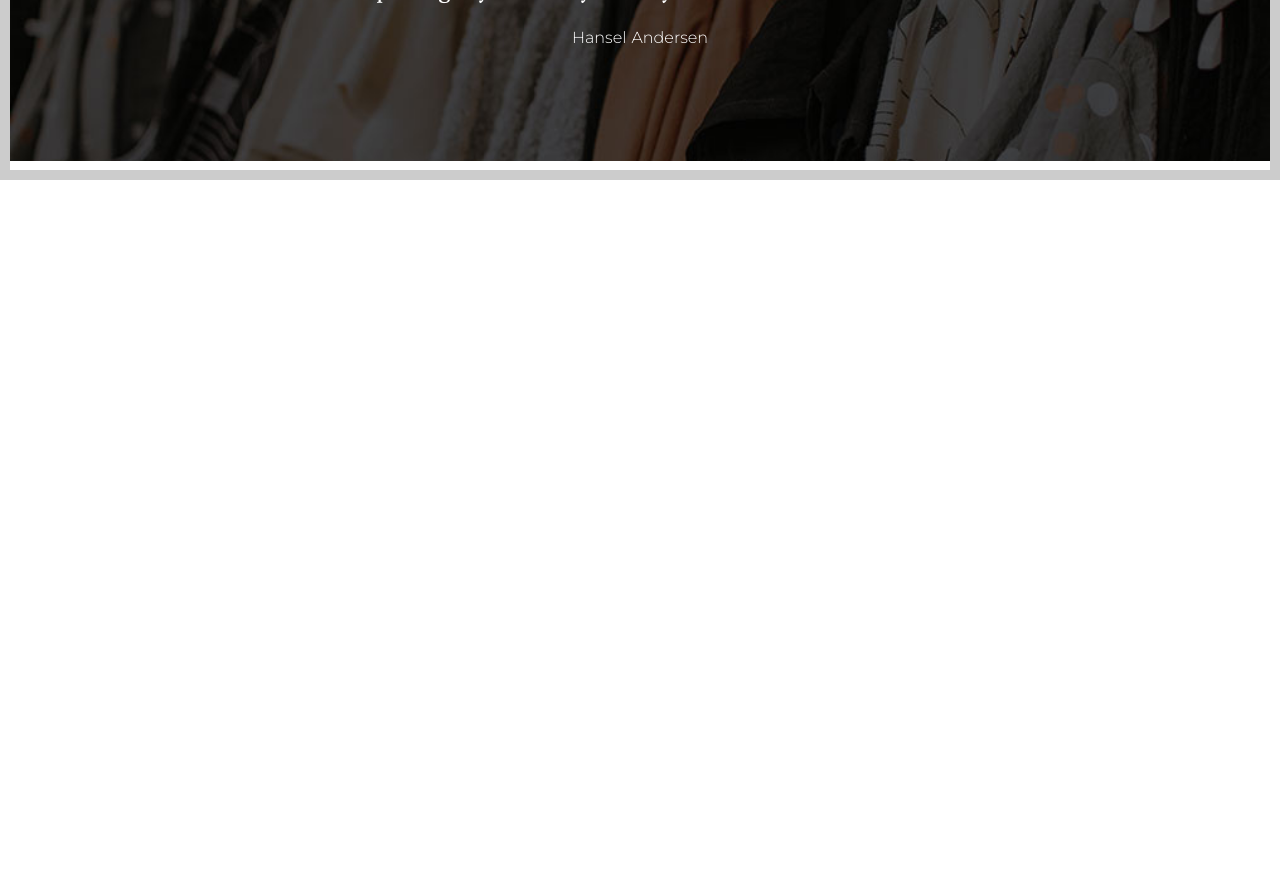
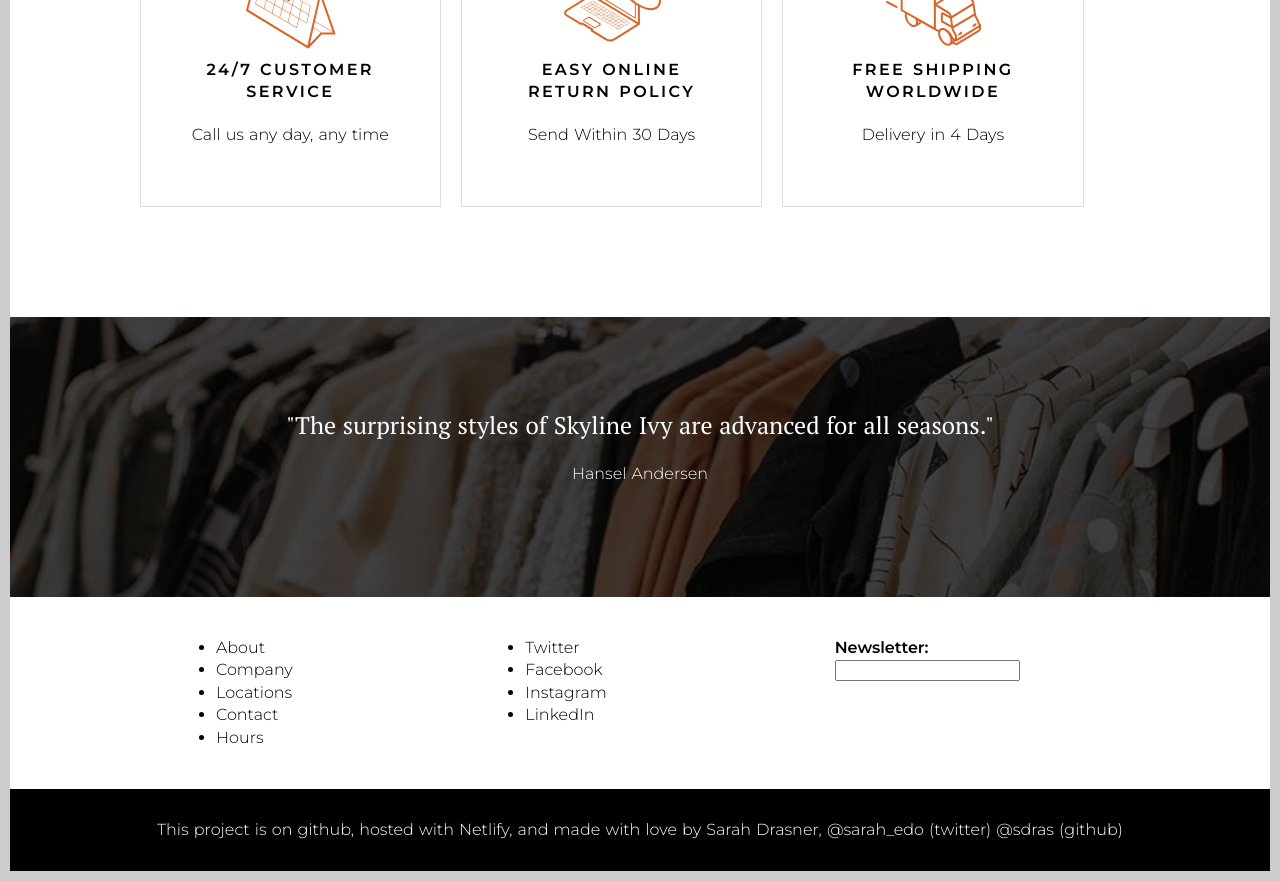
Before and after one commit to davidbaker8391-prog/Ecommerce-Netlify, a Nuxt app: page /cart in a window 1280 px wide. Shown: the part 620-1501 px from the top of the page. Before the commit the page ends 800 px from the top, so only its background shows below. Built offline with nearby package versions, Linux system fonts and the light colour scheme.

Commit message:
finish off the FPO of the footer

```diff
--- a/components/AppFooter.vue
+++ b/components/AppFooter.vue
@@ -4,11 +4,21 @@
       <h2>"The surprising styles of Skyline Ivy are advanced for all seasons."</h2>
       <p>Hansel Andersen</p>
     </section>
+    <app-footer-links />
+    <div class="sarahstuff">
+      <p>This project is on github, hosted with Netlify, and made with love by Sarah Drasner, @sarah_edo (twitter) @sdras (github)</p>
+    </div>
   </footer>
 </template>
 
 <script>
-export default {};
+import AppFooterLinks from "~/components/AppFooterLinks.vue";
+
+export default {
+  components: {
+    AppFooterLinks
+  }
+};
 </script>
 
 <style lang="scss" scoped>
@@ -23,4 +33,12 @@ export default {};
   flex-direction: column;
   color: white;
 }
+
+.sarahstuff {
+  background: black;
+  width: 100%;
+  padding: 10px 30px;
+  color: white;
+  text-align: center;
+}
 </style>
--- /dev/null
+++ b/components/AppFooterLinks.vue
@@ -0,0 +1,35 @@
+<template>
+  <section>
+    <ul>
+      <li>About</li>
+      <li>Company</li>
+      <li>Locations</li>
+      <li>Contact</li>
+      <li>Hours</li>
+    </ul>
+    <ul>
+      <li>Twitter</li>
+      <li>Facebook</li>
+      <li>Instagram</li>
+      <li>LinkedIn</li>
+    </ul>
+    <ul>
+      <h4>Newsletter:</h4>
+      <input type="text" />
+    </ul>
+  </section>
+</template>
+
+<script>
+export default {};
+</script>
+
+<style lang="scss" scoped>
+section {
+  width: 80%;
+  margin-left: 10%;
+  padding: 40px;
+  display: grid;
+  grid-template-columns: repeat(3, 1fr);
+}
+</style>
--- a/pages/cart.vue
+++ b/pages/cart.vue
@@ -3,14 +3,17 @@
     <h1>Your Cart</h1>
 
     <app-card />
+    <app-sales-boxes />
   </div>
 </template>
 
 <script>
 import AppCard from "~/components/AppCard.vue";
+import AppSalesBoxes from "~/components/AppSalesBoxes.vue";
 
 export default {
   components: {
+    AppSalesBoxes,
     AppCard
   }
 };
```
